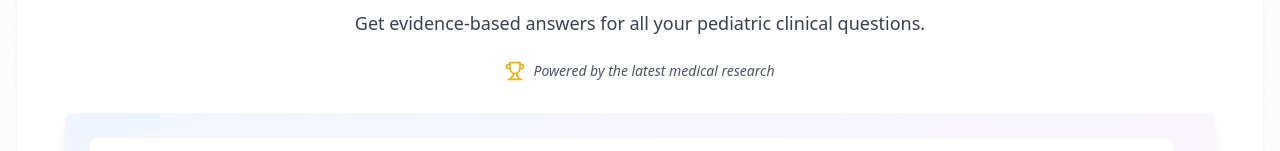
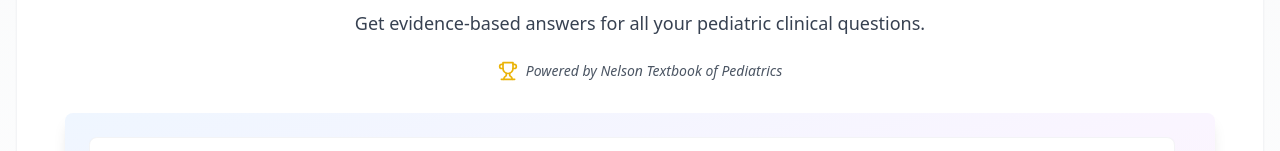
Before and after one commit to DrZeepeads/Nelson-GPT, a React (Vite) app: page / in a window 1280 px wide. Shown: the part 193-344 px from the top of the page. Built offline with nearby package versions, Linux system fonts and the light colour scheme.

Commit message:
Add Nelson Pediatrics Integration
Integrate features and content powered by the Nelson Textbook of Pediatrics into the project.
[skip gpt_engineer]

```diff
--- a/src/components/chat/WelcomeScreen.tsx
+++ b/src/components/chat/WelcomeScreen.tsx
@@ -39,7 +39,7 @@ export const WelcomeScreen = ({ onQuestionClick }: WelcomeScreenProps) => {
         <div className="flex justify-center items-center space-x-2">
           <Trophy className="h-5 w-5 text-yellow-500" />
           <span className="text-sm text-gray-600 italic">
-            Powered by the latest medical research
+            Powered by Nelson Textbook of Pediatrics
           </span>
         </div>
       </div>
```
